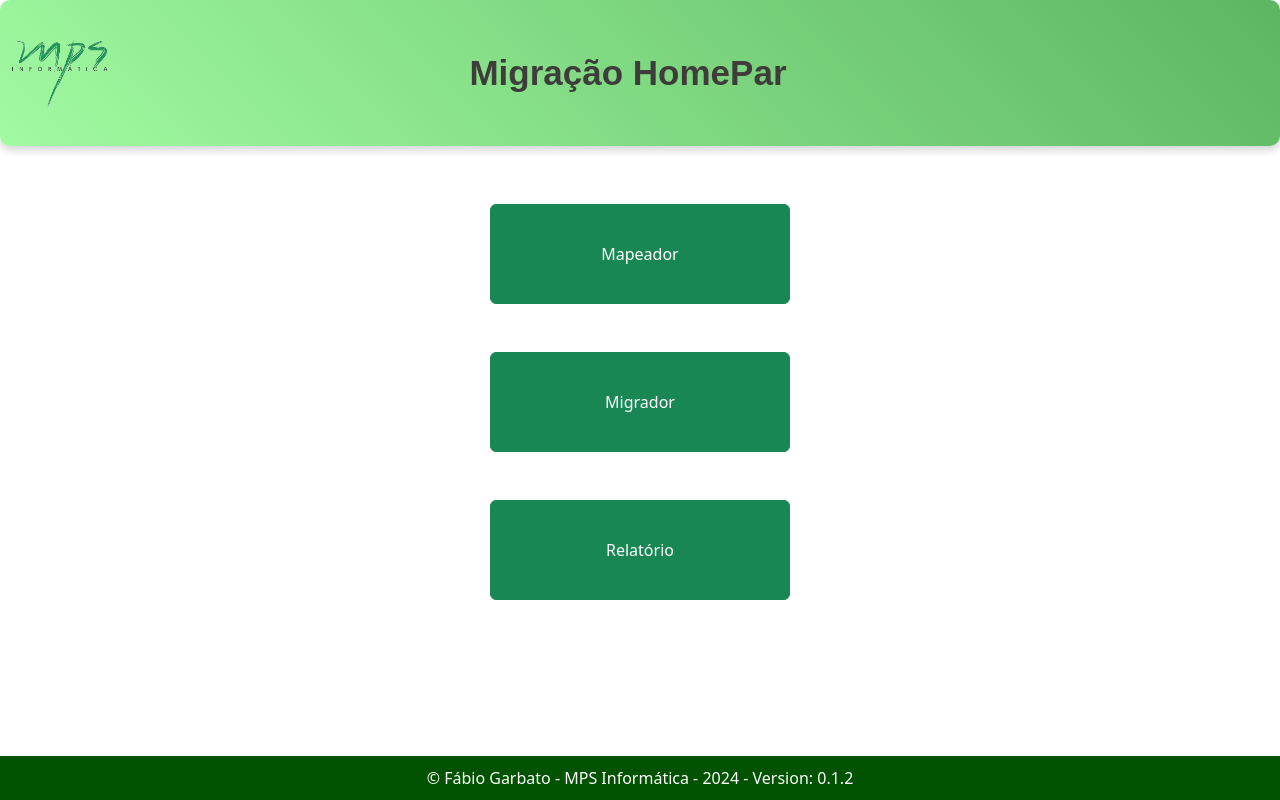
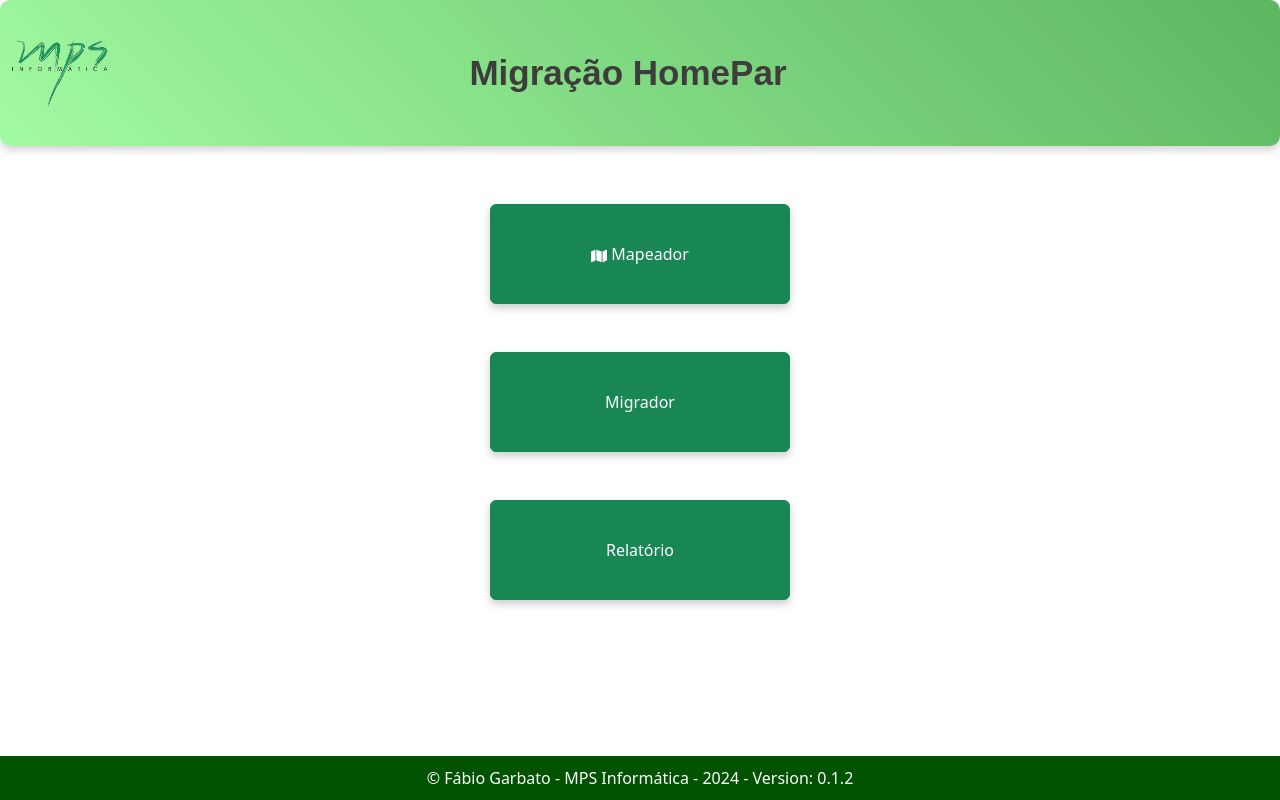
Before and after one commit to fabiogarbato/MapeadorObjetosDelphiFront, a React (Create React App) app: page / in a window 1280 px wide. Built offline with nearby package versions, Linux system fonts and the light colour scheme; a web font is replaced by a local one.

Commit message:
Ajuste do menu Principal

```diff
--- a/src/Home.js
+++ b/src/Home.js
@@ -5,6 +5,7 @@ import 'bootstrap/dist/css/bootstrap.min.css';
 import { Link } from 'react-router-dom';
 import Footer from './Footer';
 import NavBar from './Navbar';
+import { FaMap } from 'react-icons/fa';
 
 const App = () => {
   return (
@@ -14,8 +15,8 @@ const App = () => {
             <Row className='mb-5'>
                 <Col className='d-flex justify-content-center'>
                     <Link to="/MapMenu" style={{ textDecoration: 'none' }}>
-                        <Button variant="success" style={{ width: '300px', height:'100px' }}>
-                            Mapeador
+                        <Button variant="success" className="btn-custom">
+                            <FaMap /> Mapeador
                         </Button>
                     </Link>
                 </Col>
@@ -23,14 +24,14 @@ const App = () => {
             <Row className='mb-5'>
                 <Col className='d-flex justify-content-center'>
                     <Link to="/Migrador" style={{ textDecoration: 'none' }}>
-                        <Button variant="success" style={{ width: '300px', height:'100px' }}>Migrador</Button>
+                        <Button variant="success" className="btn-custom">Migrador</Button>
                     </Link>
                 </Col>
             </Row>
             <Row className='mb-5'>
                 <Col className='d-flex justify-content-center'>
                     <Link to="/Relatorio" style={{ textDecoration: 'none' }}>
-                        <Button variant="success" style={{ width: '300px', height:'100px' }}>
+                        <Button variant="success" className="btn-custom">
                             Relatório
                         </Button>
                     </Link>
--- a/src/index.css
+++ b/src/index.css
@@ -9,7 +9,6 @@ html, body {
     padding-left: 0;
   }
 }
-
 
 ::-webkit-scrollbar {
   width: 12px;
@@ -43,6 +42,32 @@ html, body {
   padding: 10px 0;
 }
 
+/* Adicione este CSS no seu arquivo de estilo */
+.btn-custom {
+  width: 300px;
+  height: 100px;
+  font-size: 1.5rem; /* Aumentar o tamanho da fonte */
+  font-weight: bold; /* Tornar o texto mais proeminente */
+  color: white; /* Cor do texto */
+  background-color: #28a745; /* Cor inicial */
+  border: none;
+  border-radius: 20px; /* Cantos arredondados */
+  box-shadow: 0 4px 8px rgba(0, 0, 0, 0.2); /* Sombra */
+  transition: background-color 0.3s, transform 0.3s; /* Transição suave para hover e click */
+}
+
+.btn-custom:hover {
+  background-color: #218838; /* Cor ao passar o mouse */
+  transform: translateY(-2px); /* Pequena elevação ao passar o mouse */
+}
+
+.btn-custom:active {
+  transform: translateY(1px); /* Efeito ao clicar */
+}
+
+/* Se você estiver usando SCSS, pode adicionar :hover e :active dentro de .btn-custom */
+
+
 @font-face {
   font-family: 'Fira Sans Condensed';
   font-style: normal;
```
